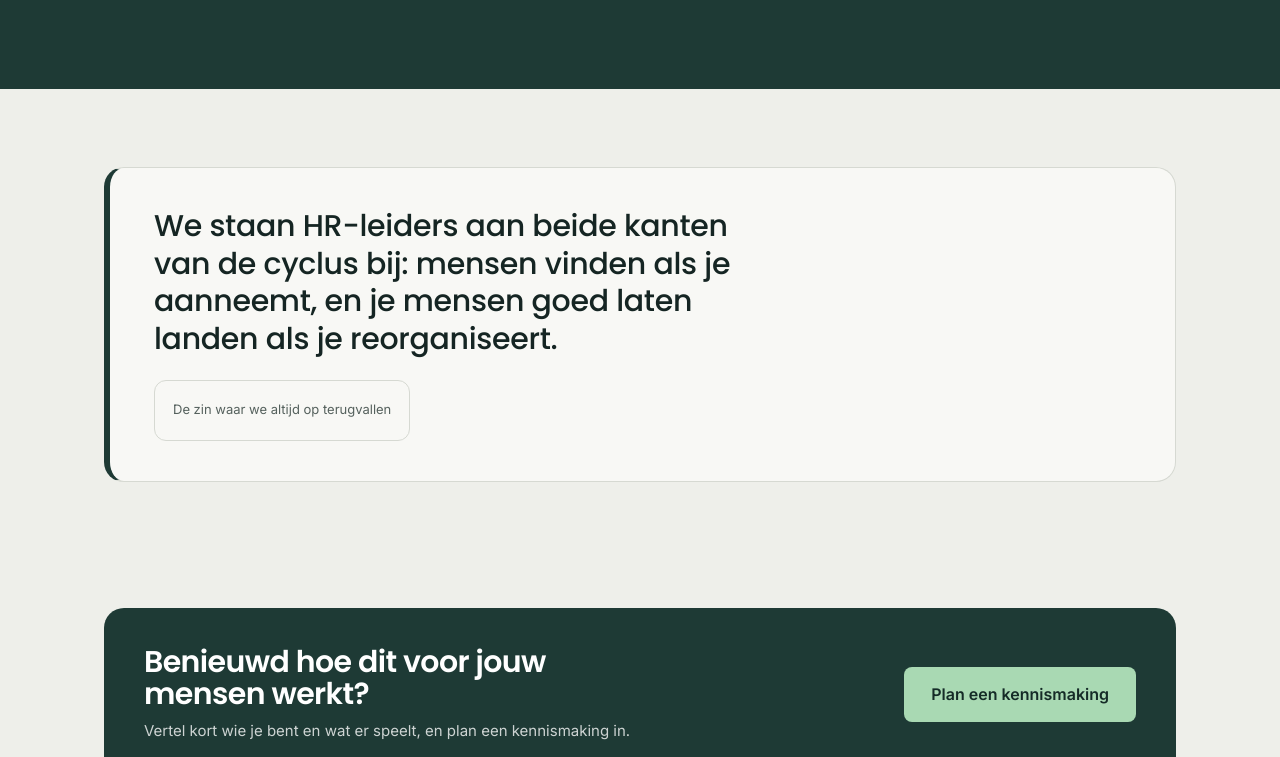
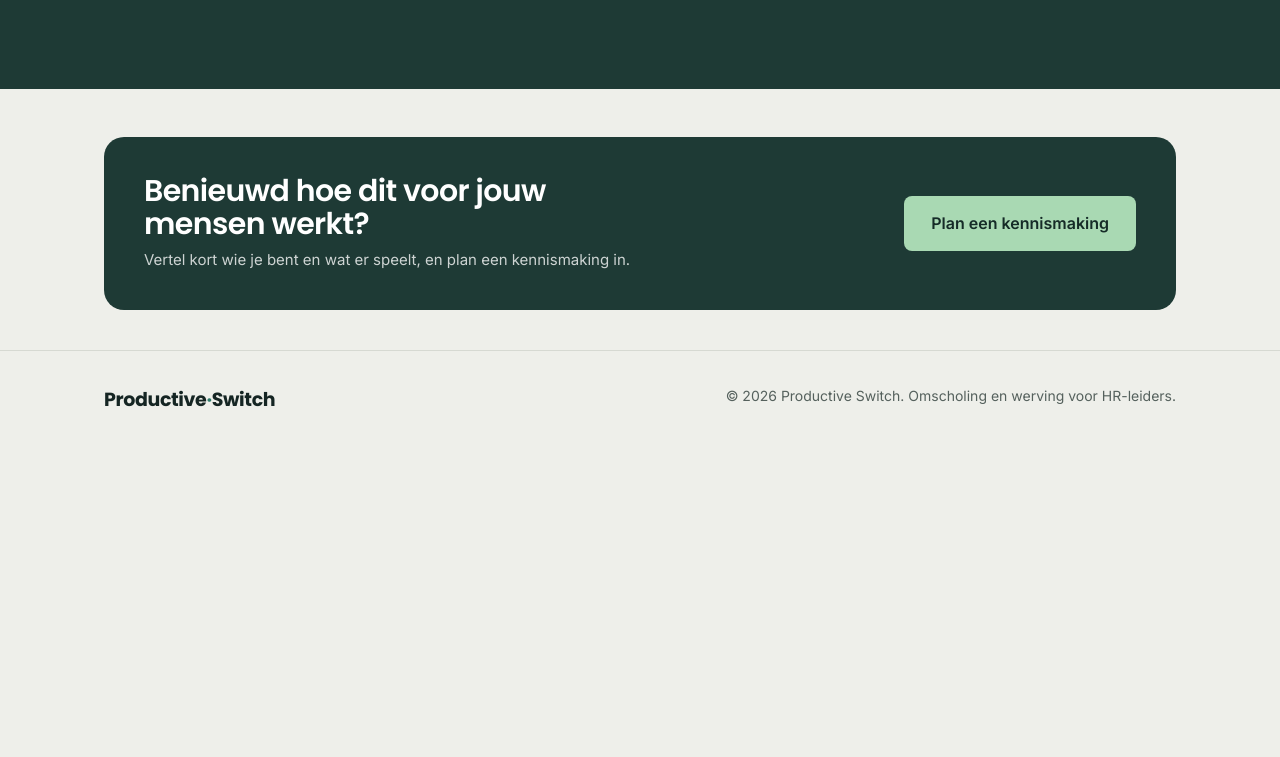
Before and after one commit to ProductiveSwitch/switch-showcase, a Next.js app: page /vision in a window 1280 px wide. Shown: the part 1757-2514 px from the top of the page. After the commit the page ends 2206 px from the top, so only its background shows below. Built offline with nearby package versions, Linux system fonts and the light colour scheme.

Commit message:
De visie: remove fallback-sentence block
Co-Authored-By: Claude Fable 5.1 <noreply@anthropic.com>

```diff
--- a/components/VisionContent.tsx
+++ b/components/VisionContent.tsx
@@ -67,7 +67,6 @@ export function VisionContent() {
               <ul>
                 <li><a href="#overtuigingen">{t({ nl: "Drie overtuigingen", en: "Three convictions" })}</a></li>
                 <li><a href="#anker">{t({ nl: "Het anker", en: "The anchor" })}</a></li>
-                <li><a href="#terugval">{t({ nl: "Waar we op terugvallen", en: "What we fall back on" })}</a></li>
                 <li><Link href="/blog">{t({ nl: "Blogs", en: "Blogs" })}</Link></li>
               </ul>
             </div>
@@ -116,20 +115,6 @@ export function VisionContent() {
       </section>
 
       <div className="wrap">
-        <section className="section reveal" id="terugval">
-          <div className="quote">
-            <blockquote>
-              {t({
-                nl: "We staan HR-leiders aan beide kanten van de cyclus bij: mensen vinden als je aanneemt, en je mensen goed laten landen als je reorganiseert.",
-                en: "We stand beside HR leaders on both sides of the cycle: finding people when you hire, and letting your people land well when you restructure.",
-              })}
-            </blockquote>
-            <div className="who">
-              <div className="role">{t({ nl: "De zin waar we altijd op terugvallen", en: "The sentence we always fall back on" })}</div>
-            </div>
-          </div>
-        </section>
-
         <section className="cta-band reveal" id="visie-contact">
           <div>
             <h2>{t({ nl: "Benieuwd hoe dit voor jouw mensen werkt?", en: "Curious how this works for your people?" })}</h2>
```
Also changed, not shown: 1 other file (tests, documents, lock files or other folders).
